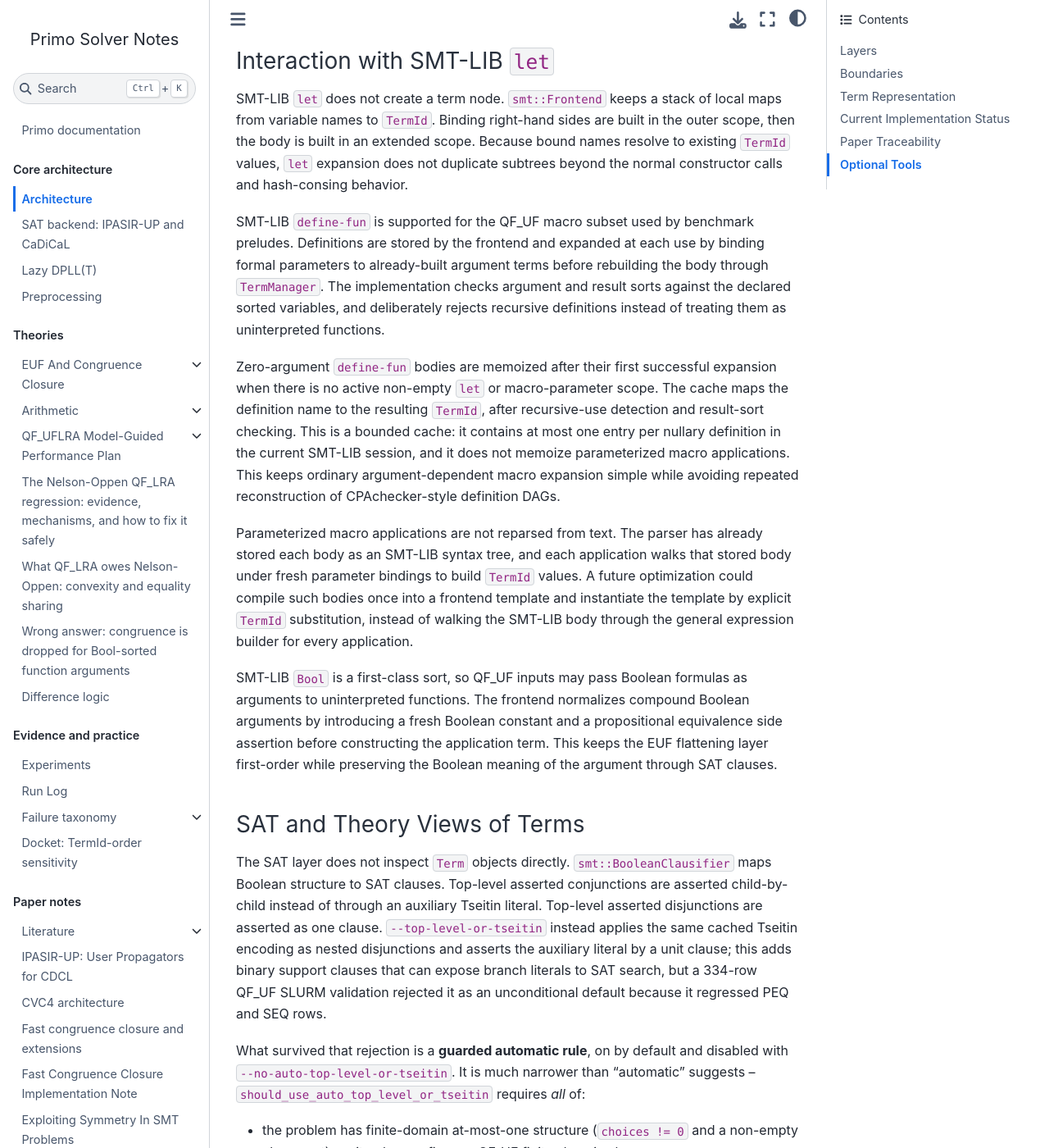
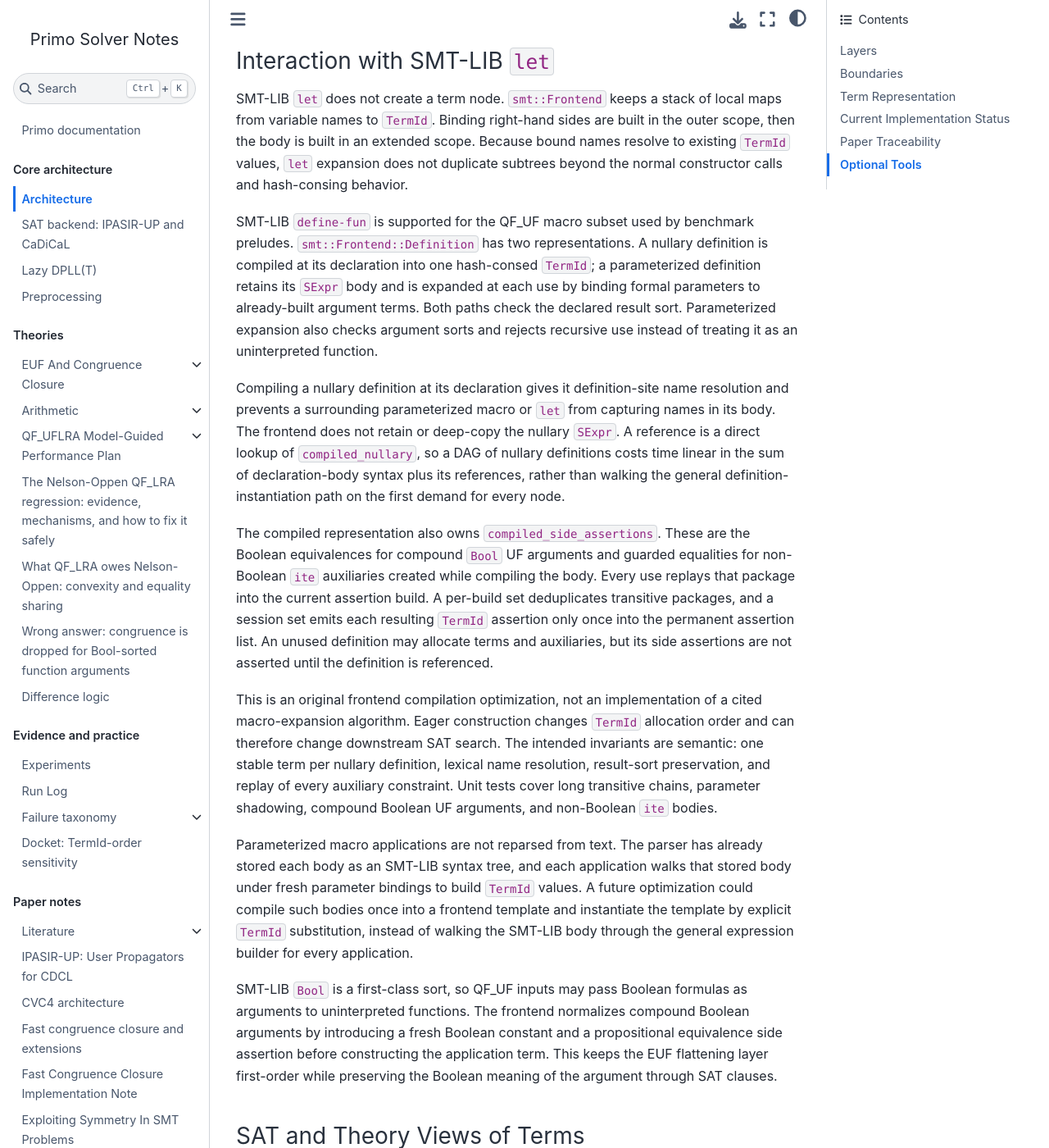
Before and after one commit to primo-solver/primo, a Jupyter Book: the page built from docs/architecture.md, in a window 1280 px wide and 1400 px high, scrolled down 3838 px. Shown: the whole window at 82% size. Built offline with Jupyter Book 1.0.4 settings and Sphinx 7.4.7 and the Sphinx Book theme 1.1.4, drawn with Linux system fonts in a browser that asks for light colours.

Commit message:
Compile nullary definitions eagerly

```diff
--- a/docs/architecture.md
+++ b/docs/architecture.md
@@ -127,20 +127,37 @@ The constructors do not currently canonicalize commutative operands. For example
 SMT-LIB `let` does not create a term node. `smt::Frontend` keeps a stack of local maps from variable names to `TermId`. Binding right-hand sides are built in the outer scope, then the body is built in an extended scope. Because bound names resolve to existing `TermId` values, `let` expansion does not duplicate subtrees beyond the normal constructor calls and hash-consing behavior.
 
 SMT-LIB `define-fun` is supported for the QF_UF macro subset used by benchmark
-preludes. Definitions are stored by the frontend and expanded at each use by
-binding formal parameters to already-built argument terms before rebuilding the
-body through `TermManager`. The implementation checks argument and result sorts
-against the declared sorted variables, and deliberately rejects recursive
-definitions instead of treating them as uninterpreted functions.
+preludes. `smt::Frontend::Definition` has two representations. A nullary
+definition is compiled at its declaration into one hash-consed `TermId`; a
+parameterized definition retains its `SExpr` body and is expanded at each use by
+binding formal parameters to already-built argument terms. Both paths check the
+declared result sort. Parameterized expansion also checks argument sorts and
+rejects recursive use instead of treating it as an uninterpreted function.
 
-Zero-argument `define-fun` bodies are memoized after their first successful
-expansion when there is no active non-empty `let` or macro-parameter scope. The
-cache maps the definition name to the resulting `TermId`, after recursive-use
-detection and result-sort checking. This is a bounded cache: it contains at most
-one entry per nullary definition in the current SMT-LIB session, and it does not
-memoize parameterized macro applications. This keeps ordinary argument-dependent
-macro expansion simple while avoiding repeated reconstruction of
-CPAchecker-style definition DAGs.
+Compiling a nullary definition at its declaration gives it definition-site
+name resolution and prevents a surrounding parameterized macro or `let` from
+capturing names in its body. The frontend does not retain or deep-copy the
+nullary `SExpr`. A reference is a direct lookup of `compiled_nullary`, so a DAG
+of nullary definitions costs time linear in the sum of declaration-body syntax
+plus its references, rather than walking the general definition-instantiation
+path on the first demand for every node.
+
+The compiled representation also owns `compiled_side_assertions`. These are
+the Boolean equivalences for compound `Bool` UF arguments and guarded
+equalities for non-Boolean `ite` auxiliaries created while compiling the body.
+Every use replays that package into the current assertion build. A per-build set
+deduplicates transitive packages, and a session set emits each resulting
+`TermId` assertion only once into the permanent assertion list. An unused
+definition may allocate terms and auxiliaries, but its side assertions are not
+asserted until the definition is referenced.
+
+This is an original frontend compilation optimization, not an implementation
+of a cited macro-expansion algorithm. Eager construction changes `TermId`
+allocation order and can therefore change downstream SAT search. The intended
+invariants are semantic: one stable term per nullary definition, lexical name
+resolution, result-sort preservation, and replay of every auxiliary constraint.
+Unit tests cover long transitive chains, parameter shadowing, compound Boolean
+UF arguments, and non-Boolean `ite` bodies.
 
 Parameterized macro applications are not reparsed from text. The parser has
 already stored each body as an SMT-LIB syntax tree, and each application walks
```
Also changed, not shown: docs/debugging.md (+10 -3 lines), docs/preprocessing.md (+8 -7 lines), 2 other files.
